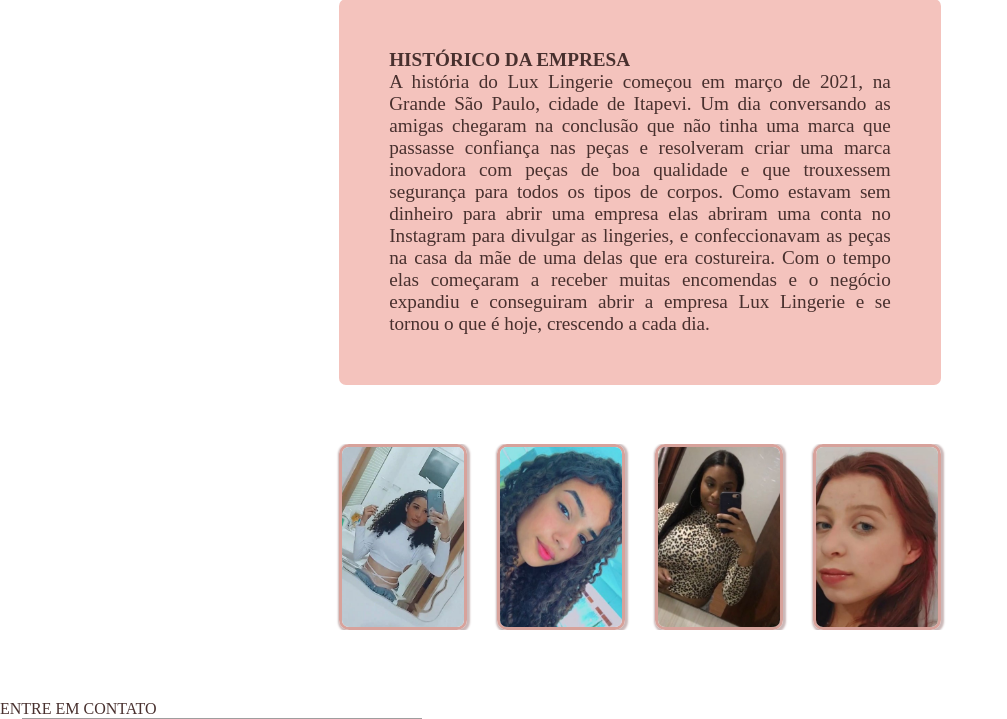
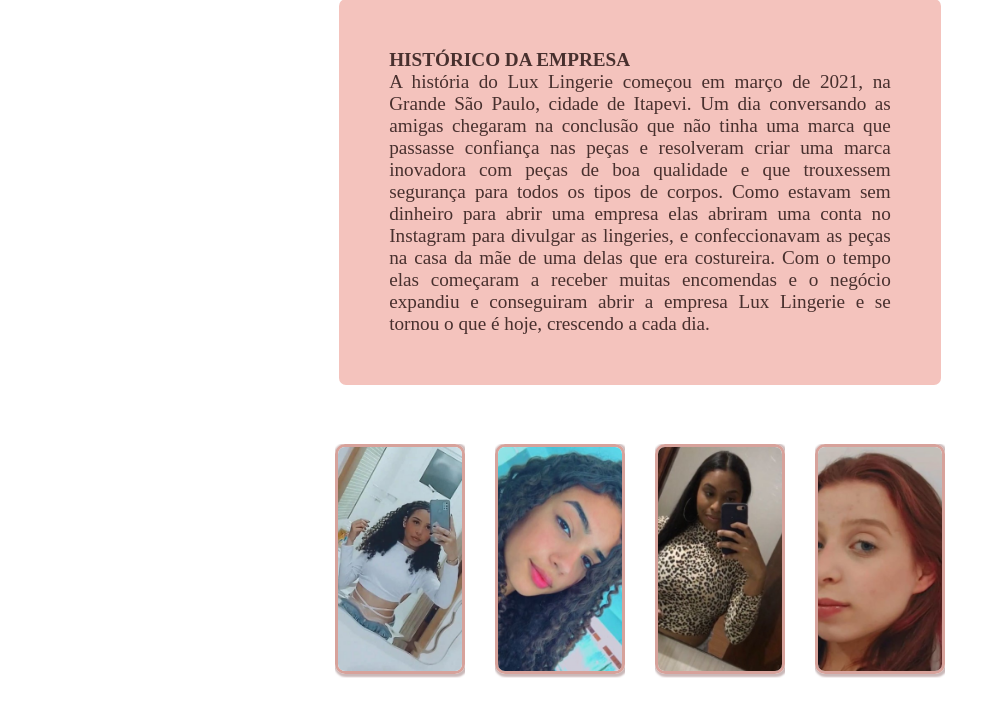
Before and after one commit to IsaMenegOchi/ProjetoIntegrado_LuxLangerie, a PHP site: page /quemSomos.html in a window 1280 px wide. Shown: the part 2126-2845 px from the top of the page, without its empty margins (0-1007 px from the left). Run offline with PHP 8.4, Linux system fonts and the light colour scheme; some web fonts are replaced; grey boxes are pictures that could not be loaded.

Commit message:
adicionando nome das integrantes

```diff
--- a/frontEnd/loja/quemSomos/quemSomos.css
+++ b/frontEnd/loja/quemSomos/quemSomos.css
@@ -77,17 +77,22 @@ li{
 .integrantes img{
     border-radius: 10px;
     border: 3px solid #D7A29B;
-    width: 10%;
+    width: 130px;
+    height: 230px;
     box-shadow: 1px 1px 2px 2px rgb(202, 184, 184);
     object-fit: cover;
+
+    /* max-width: 80%; */
 }
 
 .integrantes{
     display: flex;
     justify-content: center;
+    align-items: center;
     gap: 30px;
     margin-top: 20px;
     margin-bottom: 40px;
+
     /* background-color: aqua; */
 }
 
@@ -95,3 +100,16 @@ li{
     /* max-width: 650px; */
     max-width: 100%;
 }
+
+#mostrar{
+    display: none;
+    background-color: #F4C3BD;
+    padding: 5%;
+    max-width: 100%;
+    border-radius: 50px;
+    color: #48302E;
+}
+
+#passar_mouse:hover #mostrar{
+    display:block;
+}
--- a/frontEnd/loja/quemSomos/quemSomos.html
+++ b/frontEnd/loja/quemSomos/quemSomos.html
@@ -76,10 +76,10 @@
 
 
             <div class="integrantes">
-                <img src="imgsQuemSomos/annyk.jpeg" alt="" class="foto-annyk">
-                <img src="imgsQuemSomos/hellen.jpg" alt="" class="foto-elen">
-                <img src="imgsQuemSomos/lorrany.jpg" alt="" class="foto-lorrany">
-                <img src="imgsQuemSomos/sophia.jpg" alt="" class="foto-sophia">
+                <div id="passar_mouse"><img src="imgsQuemSomos/annyk.jpeg" alt="foto integrante 1" class="foto-annyk"> <div id="mostrar">ANNYK</div> </div>
+                <div id="passar_mouse"><img src="imgsQuemSomos/hellen.jpg" alt="foto integrante 2" class="foto-elen"> <div id="mostrar">ELEN</div> </div>
+                <div id="passar_mouse"><img src="imgsQuemSomos/lorrany.jpg" alt="foto integrante 3" class="foto-lorrany"> <div id="mostrar">LORRANY</div> </div>
+                <div id="passar_mouse"><img src="imgsQuemSomos/sophia.jpg" alt="foto integrante 4" class="foto-sophia"> <div id="mostrar">SOPHIA</div> </div>
 
             </div>
 
```
